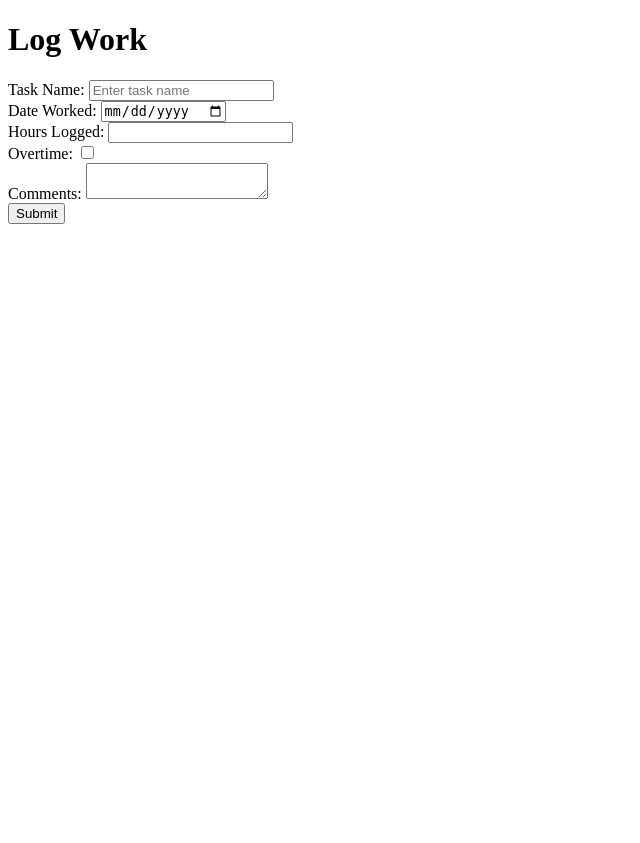
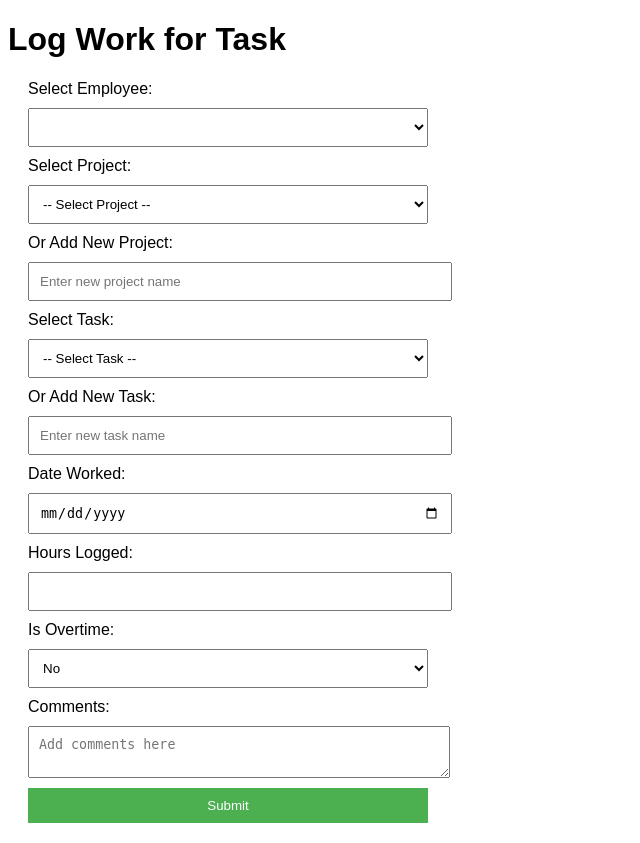
Before and after one commit to Mohamed7422/working_hours_detecting, a Django app: page /employee/log_work/ in a window 1280 px wide. Shown: the whole page, without its empty margins (0-640 px from the left). Before the commit the page ends 224 px from the top, so only its background shows below. Run offline with Django 5.2, Linux system fonts and the light colour scheme; data that the repository does not hold is empty.

Commit message:
Update the Employee Log Form

```diff
--- a/myapp/templates/employee_templates/log_work.html
+++ b/myapp/templates/employee_templates/log_work.html
@@ -3,35 +3,84 @@
 <head>
     <meta charset="UTF-8">
     <meta name="viewport" content="width=device-width, initial-scale=1.0">
-    <title>Log Work</title>
+    <title>Log Work for Task</title>
+    <style>
+        body {
+            font-family: Arial, sans-serif;
+        }
+        form {
+            margin: 20px;
+        }
+        input, select, textarea {
+            display: block;
+            margin: 10px 0;
+            padding: 10px;
+            width: 100%;
+            max-width: 400px;
+        }
+        input[type="submit"] {
+            background-color: #4CAF50;
+            color: white;
+            border: none;
+            cursor: pointer;
+        }
+    </style>
 </head>
 <body>
-    <h1>Log Work</h1>
-    <form method="POST">
+    <h1>Log Work for Task</h1>
+    <form action="{% url 'log_work' %}" method="post">
         {% csrf_token %}
 
-        <!-- Task Name as Input -->
-        <label for="task_name">Task Name:</label>
-        <input type="text" name="task_name" id="task_name" placeholder="Enter task name" required>
-        <br>
+        <!-- Select Employee -->
+        <label for="employee">Select Employee:</label>
+        <select id="employee" name="employee_id" required>
+            {% for employee in employees %}
+            <option value="{{ employee.employee_id }}">{{ employee.first_name }} {{ employee.last_name }}</option>
+            {% endfor %}
+        </select>
 
-        <label for="date_worked">Date Worked:</label>
-        <input type="date" name="date_worked" id="date_worked" required>
-        <br>
+        <!-- Select or Add Project -->
+        <label for="project">Select Project:</label>
+        <select id="project" name="project_id">
+            <option value="">-- Select Project --</option>
+            {% for project in projects %}
+            <option value="{{ project.project_id }}">{{ project.project_name }}</option>
+            {% endfor %}
+        </select>
+        <label for="new-project">Or Add New Project:</label>
+        <input type="text" id="new-project" name="new_project_name" placeholder="Enter new project name">
 
-        <label for="hours_logged">Hours Logged:</label>
-        <input type="number" name="hours_logged" id="hours_logged" step="0.1" required>
-        <br>
+        <!-- Select or Add Task -->
+        <label for="task">Select Task:</label>
+        <select id="task" name="task_id">
+            <option value="">-- Select Task --</option>
+            {% for task in tasks %}
+            <option value="{{ task.task_id }}">{{ task.task_name }}</option>
+            {% endfor %}
+        </select>
+        <label for="new-task">Or Add New Task:</label>
+        <input type="text" id="new-task" name="new_task_name" placeholder="Enter new task name">
 
-        <label for="is_overtime">Overtime:</label>
-        <input type="checkbox" name="is_overtime" id="is_overtime">
-        <br>
+        <!-- Date Worked -->
+        <label for="date">Date Worked:</label>
+        <input type="date" id="date" name="date_worked" required>
 
+        <!-- Hours Logged -->
+        <label for="hours">Hours Logged:</label>
+        <input type="number" id="hours" name="hours_logged" step="0.01" required>
+
+        <!-- Overtime -->
+        <label for="overtime">Is Overtime:</label>
+        <select id="overtime" name="is_overtime" required>
+            <option value="false">No</option>
+            <option value="true">Yes</option>
+        </select>
+
+        <!-- Comments -->
         <label for="comments">Comments:</label>
-        <textarea name="comments" id="comments"></textarea>
-        <br>
+        <textarea id="comments" name="comments" placeholder="Add comments here"></textarea>
 
-        <button type="submit">Submit</button>
+        <input type="submit" value="Submit">
     </form>
 </body>
 </html>
--- a/myapp/urls.py
+++ b/myapp/urls.py
@@ -16,6 +16,9 @@ from .views import (
     delete_client,
     log_work,
     employee_work_logs,
+    add_sample_employees,
+    populate_projects,
+    populate_tasks
 )
 
 urlpatterns = [
@@ -23,6 +26,11 @@ urlpatterns = [
      # Home URL (default)
     #path('', home, name='home'),  # Add this line for the root URL
     path('',home_page, name='home_page'),
+
+    path('add-sample-employees/', add_sample_employees, name='add_sample_employees'),
+    path("populate-projects/", populate_projects, name="populate_projects"),
+    path("populate-tasks/", populate_tasks, name="populate_tasks"),
+
 
     # Admin URLs
     path('admin/clients/', admin_clients, name='admin_clients'),
--- a/myapp/views/employee_view.py
+++ b/myapp/views/employee_view.py
@@ -1,36 +1,50 @@
 from django.shortcuts import render, redirect, get_object_or_404
-from ..models import WorkLog, Task, Employee
+from ..models import WorkLog, Task, Employee, Project
+
 
 def log_work(request):
+    if request.method == 'POST':
+        employee_id = request.POST.get('employee_id')
+        project_id = request.POST.get('project_id')
+        new_project_name = request.POST.get('new_project_name', '').strip()
+        task_id = request.POST.get('task_id')
+        new_task_name = request.POST.get('new_task_name', '').strip()
+        date_worked = request.POST.get('date_worked')
+        hours_logged = request.POST.get('hours_logged')
+        is_overtime = request.POST.get('is_overtime') == 'true'
+        comments = request.POST.get('comments')
 
-    if request.method == 'POST':
-        # Get input values from the form
-        task_name = request.POST['task_name']  # Task name entered by the employee
-        date_worked = request.POST['date_worked']
-        hours_logged = request.POST['hours_logged']
-        is_overtime = 'is_overtime' in request.POST
-        comments = request.POST.get('comments', '')
+        # Add new project if name is provided
+        if new_project_name:
+            project, created = Project.objects.get_or_create(
+                project_name=new_project_name,
+                defaults={'client_id': None}  # Set this based on your logic
+            )
+            project_id = project.project_id
 
-        # Assuming employee is logged in, get the employee object (simplified example)
-        employee = Employee.objects.get(employee_id=request.user.id)
+        # Add new task if name is provided
+        if new_task_name:
+            task, created = Task.objects.get_or_create(
+                task_name=new_task_name,
+                defaults={'project_id': project_id}
+            )
+            task_id = task.task_id
 
-        # Create or get the task (optional)
-        task, created = Task.objects.get_or_create(task_name=task_name)
-
-        # Create a new WorkLog entry
+        # Create a work log entry
         WorkLog.objects.create(
-            employee=employee,
-            task=task,
+            employee_id=employee_id,
+            task_id=task_id,
             date_worked=date_worked,
             hours_logged=hours_logged,
             is_overtime=is_overtime,
             comments=comments
         )
+        return redirect('home')
 
-        # Redirect to employee work logs after submission
-        return redirect('employee_work_logs', employee_id=employee.employee_id)
-
-    return render(request, 'employee_templates/log_work.html')
+    employees = Employee.objects.all()
+    projects = Project.objects.all()
+    tasks = Task.objects.all()
+    return render(request, 'employee_templates/log_work.html', {'employees': employees, 'projects': projects, 'tasks': tasks})
 
 def employee_work_logs(request, employee_id):
     employee = get_object_or_404(Employee, employee_id=employee_id)
```
Also changed, not shown: myapp/templates/add_employees_success.html (added, +12 -0 lines), myapp/templates/populate_success.html (added, +10 -0 lines), myapp/templates/populate_tasks.html (added, +10 -0 lines), myapp/views/__init__.py (+12 -0 lines), myapp/views/populate_tasks.py (added, +70 -0 lines), myapp/views/sample_employees.py (added, +17 -0 lines), myapp/views/sample_projects.py (added, +32 -0 lines), 1 other file.
